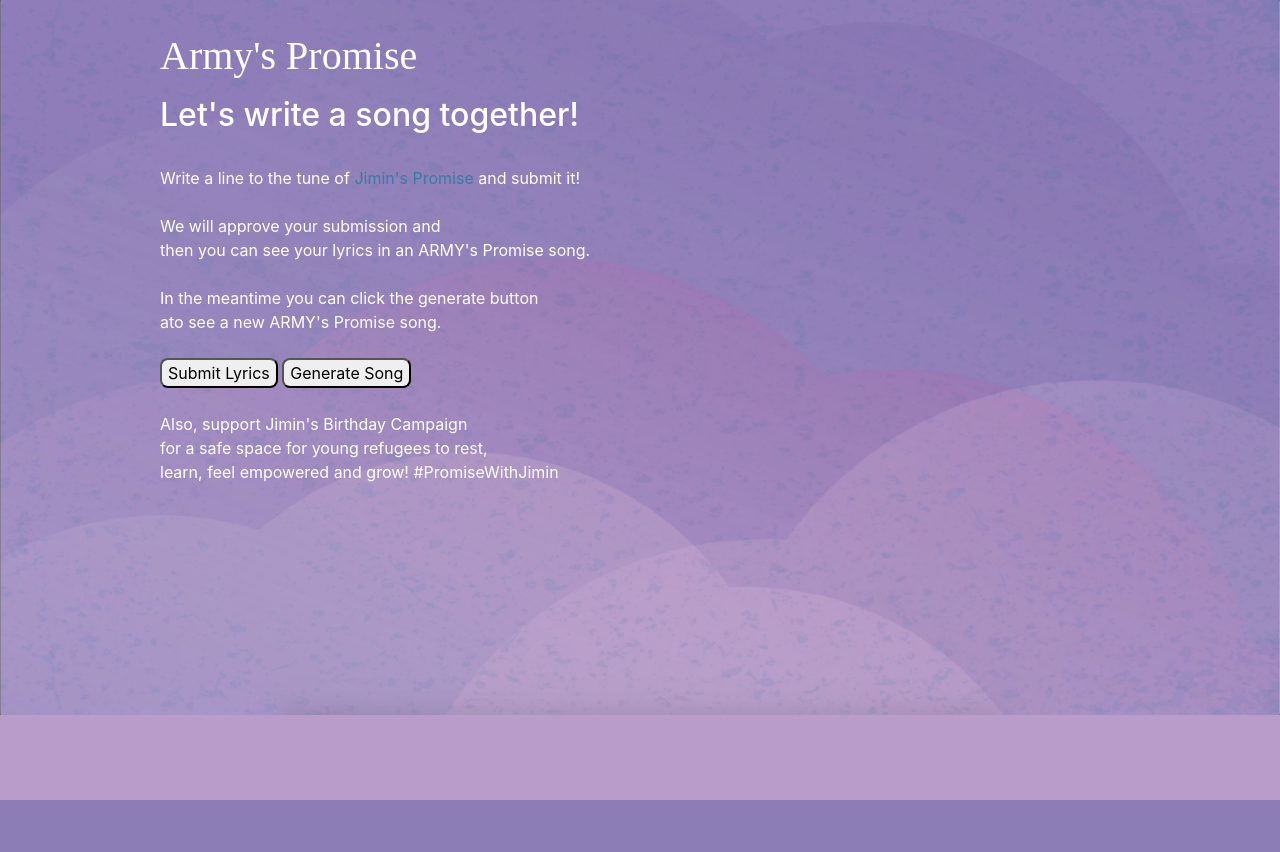
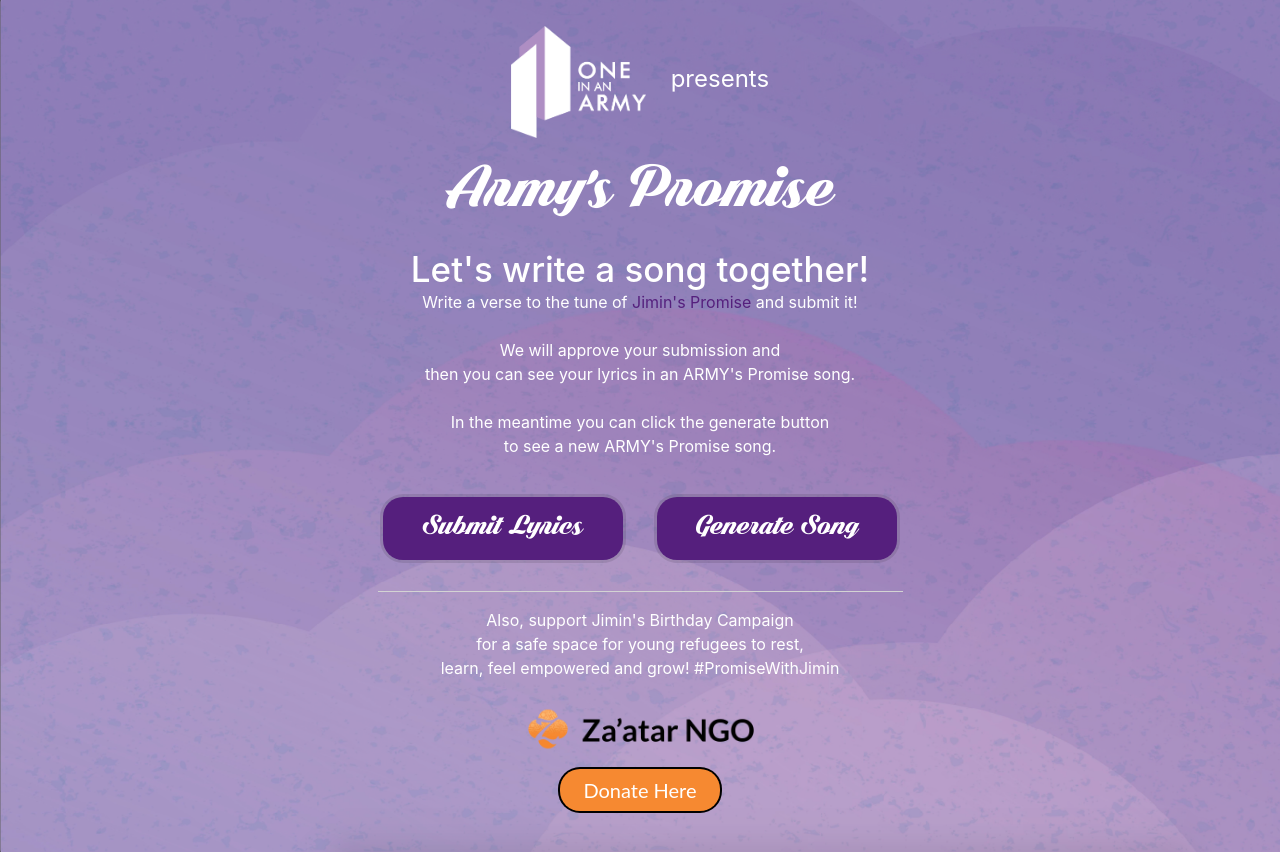
Before and after one commit to jasonfong/lyrics_generator, a Flask app: page /web/landing in a window 1280 px wide. Before the commit the page ends 800 px from the top, so only its background shows below. Run offline with Flask 2, Linux system fonts and the light colour scheme; some libraries are stand-ins or nearby versions.

Commit message:
css for landing

```diff
--- a/static/css/style.css
+++ b/static/css/style.css
@@ -1,6 +1,5 @@
 html {
-	font-family: 'Lato';
-	sans-serif;
+	font-family: 'Lato', sans-serif;
 	background-color: #b99cca;
 	background-image: url('../backgrounds/temp_bk_pur.png');
 	background-repeat: no-repeat;
@@ -16,19 +15,27 @@
 }
 
 h1 {
-	font-family: serif;
+	font-family: 'DarkLarch';
 	background: none;
 	color: #FFFFFF;
+	font-size: 65px;
 	margin: 1rem 0;
+}
+h2 {
+	background: none;
+	color: #FFFFFF;
+	font-size: 35px;
+	margin: 0;
 }
 
 a {
-	color: #377ba8;
+	color: #55207d;
 }
 
 hr {
 	border: none;
 	border-top: 1px solid lightgray;
+	width: 75%
 }
 
 nav {
@@ -63,6 +70,13 @@
 .content {
 	padding: 0 1rem 1rem;
 }
+
+.center {
+	margin: auto;
+	width: 75%;
+	padding: 10px;
+	text-align: center
+  }
 
 .content > header {
 	border-bottom: 1px solid lightgray;
@@ -128,24 +142,42 @@
 	resize: vertical;
 }
 
-button, input, optgroup, select, textarea {
+input, optgroup, select, textarea {
 	border-radius: 8px;
+}
+
+button {
+	align-self: start;
+	background-color: #551f7d;
+	color: #FFFFFF;
+	font-family: 'DarkLarch';
+	font-size: 30px;
+	min-width: 8em;
+	padding: .3em;
+	margin: 15px;
+	border-radius: 20px;
+	outline-style: none;
+	border-style: none;
+	box-shadow: 0px 0px 0px 3px rgba(0,0,0,0.1);
+}
+
+button.donatebutton {
+	align-self: start;
+	background-color: #f68931;
+	color: #FFFFFF;
+	font-family: 'Lato', sans-serif;
+	font-size: 20px;
+	min-width: 8em;
+	padding: .3em;
+	margin: 15px;
+	border-radius: 20px;
+	box-shadow: 0px 0px 0px 2px rgba(0,0,0);
 }
 
 input.danger {
 	color: #cc2f2e;
 }
 
-input[type=submit]{
-	align-self: start;
-	background-color: #551f7d;
-	color: #FFFFFF;
-	font-family: 'DarkLarch';
-	min-width: 10em;
-	padding: .5em;
-	border-radius: 20px;
-}
-
 @font-face {
   font-family: 'DarkLarch';
   src: url('../fonts/DarkLarch.ttf') format('truetype');
--- a/web/templates/landing.html
+++ b/web/templates/landing.html
@@ -10,22 +10,31 @@
 </head>
 
 <body>
+<div class="center">
+<a href="https://www.oneinanarmy.org/" target="_blank"><img src="../static/images/oiaa-logo_purwht.png" style="width:135px;height:auto;border:0;"" title="One in an Army" alt="OIAA"></a>
+<font size="5">&nbsp;&nbsp; presents</font>
 <h1>Army's Promise</h1>
-<h2>Let's write a song together!</h2> <br>
-Write a line to the tune of <a href="https://soundcloud.com/bangtan/firstjiminpresent">Jimin's Promise</a> and submit it! <br><br>
+<h2>Let's write a song together!</h2>
+Write a verse to the tune of <a href="https://soundcloud.com/bangtan/firstjiminpresent">Jimin's Promise</a> and submit it! <br><br>
 We will approve your submission and <br>
 then you can see your lyrics in an ARMY's Promise song. <br><br>
 In the meantime you can click the generate button<br>
-ato see a new ARMY's Promise song. <br><br>
+to see a new ARMY's Promise song. <br><br>
 
 <button type="button">Submit Lyrics</button>
 <button type="button">Generate Song</button>
-<br><br>
+<br>
+
+<hr>
 
 Also, support Jimin's Birthday Campaign <br>
 for a safe space for young refugees to rest, <br>
-learn, feel empowered and grow! #PromiseWithJimin <br>
+learn, feel empowered and grow! #PromiseWithJimin <br> <br>
 
+<a href="https://zaatarngo.org/" target="_blank"><img src="../static/images/zaatar_logo.png" style="width:250px;height:auto;border:0;"" title="Za'atar NGO" alt="ZNGO"></a><br>
+<button type="button" class="donatebutton">Donate Here</button>
+
+</div>
 </body>
 
 </html>
--- a/web/templates/submit_line.html
+++ b/web/templates/submit_line.html
@@ -11,7 +11,7 @@
 
 <body>
 <h1>Army's Promise</h1>
-<h2>Let's write a song together</h2><br>
+<h2>Let's write a song together!</h2><br>
 Choose a verse in <a href="https://soundcloud.com/bangtan/firstjiminpresent">Jimin's Promise</a> and write new lyrics for it. <br><br>
 We will approve your submission and <br>
 then you can see your lyrics in a randomly generated<br>
```
